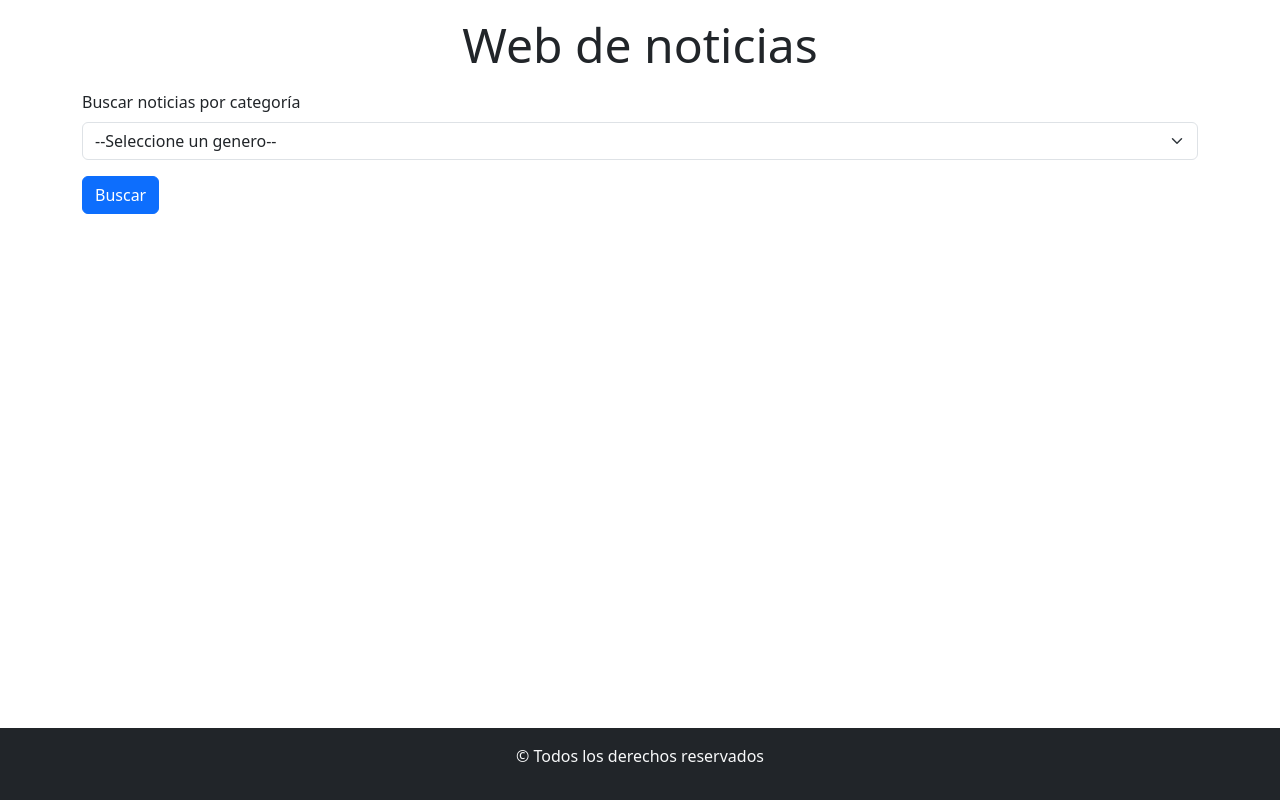
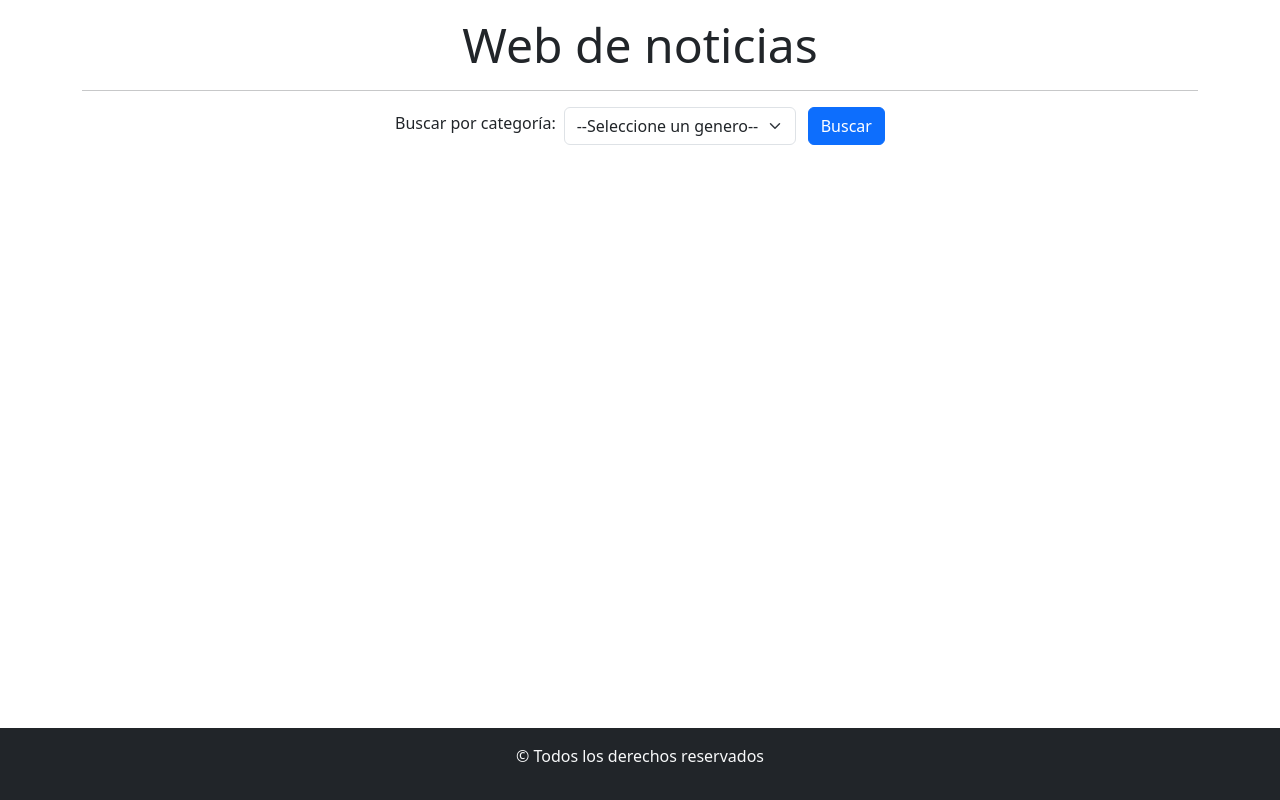
Before and after one commit to lourdesgarciafyl/tp-react-ejercicio-11, a React (Vite) app: page / in a window 1280 px wide. Built offline with nearby package versions, Linux system fonts and the light colour scheme.

Commit message:
se aplica flex-row al formulario, y fix content al select

```diff
--- a/src/App.css
+++ b/src/App.css
@@ -7,3 +7,6 @@
   #containerPrincipal{
     flex-grow: 1;
   }
+#formSelect{
+    width: fit-content;
+}
--- a/src/App.jsx
+++ b/src/App.jsx
@@ -9,6 +9,7 @@ function App() {
     <>
     <Container id='containerPrincipal'>
       <h1 className="display-5 text-center my-3">Web de noticias</h1>
+      <hr />
       <FormularioNoticias></FormularioNoticias>
     </Container>
     <footer className='bg-dark text-light text-center py-3'>
--- a/src/components/FormularioNoticias.jsx
+++ b/src/components/FormularioNoticias.jsx
@@ -9,12 +9,12 @@ const FormularioNoticias = () => {
       }
 
     return (
-        <Form noValidate onSubmit={handleSubmit(apretarEnviar)}>
-            <Form.Group>
-                <Form.Label>Buscar noticias por categoría</Form.Label>
-                <Form.Select {...register(`categoria`, {
-                required: "Campo obligatorio"
-            })}>
+        <section>
+            <Form noValidate onSubmit={handleSubmit(apretarEnviar)} className="d-flex flex-row justify-content-center">
+                    <Form.Label className="mt-1">Buscar por categoría:</Form.Label>
+                    <Form.Select  className="mx-2" id="formSelect" {...register(`categoria`, {
+                    required: "Campo obligatorio"
+                     })}>
                 <option value="">--Seleccione un genero--</option>
                 <option value="aventura">Aventura</option>
                 <option value="biografico">Biográfico</option>
@@ -24,11 +24,11 @@ const FormularioNoticias = () => {
                 <option value="terror">Terror</option>
                 </Form.Select>
                 <Form.Text className="text-danger">{errors.categoria?.message}</Form.Text>
-            </Form.Group>
-            <Button className="mt-3" variant="primary" type="submit">
-              Buscar
-           </Button>
+                    <Button className="ms-1" variant="primary" type="submit">
+                     Buscar
+                    </Button>
         </Form>
+        </section>
     )
 }
 
```
